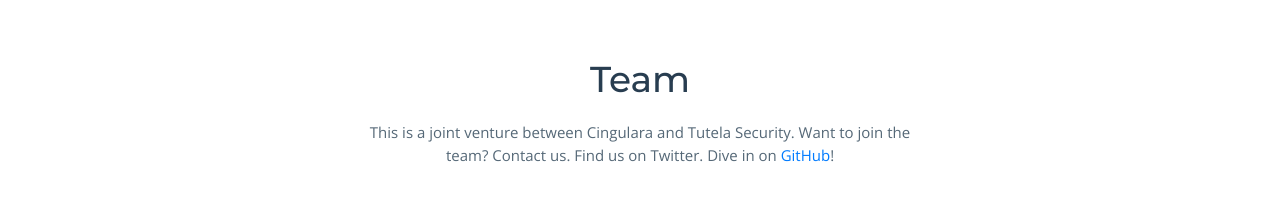
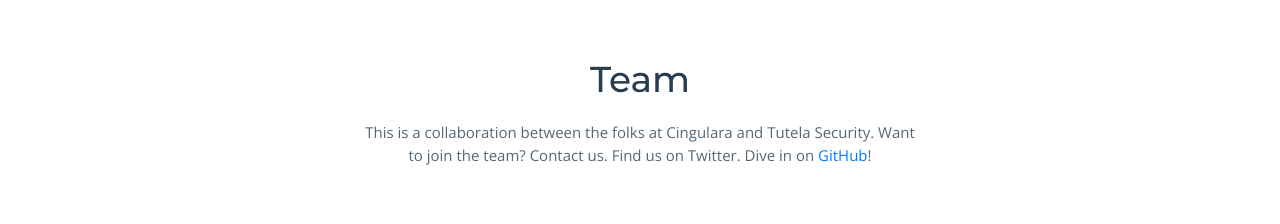
Before and after one commit to Cingulara/openrmf-io, a plain HTML site: page wwwroot/index.html in a window 1280 px wide. Shown: the part 3260-3484 px from the top of the page. Drawn offline with nearby package versions, Linux system fonts and the light colour scheme; files whose address does not match are found by name.

Commit message:
updated wording so it does not seem legalease

```diff
--- a/wwwroot/index.html
+++ b/wwwroot/index.html
@@ -316,7 +316,7 @@
       <div class="container">
         <div class="section-header">
           <h3>Team</h3>
-          <p>This is a joint venture between Cingulara and Tutela Security. Want to join the team? Contact us. Find us on Twitter.
+          <p>This is a collaboration between the folks at Cingulara and Tutela Security. Want to join the team? Contact us. Find us on Twitter.
             Dive in on <a href="https://github.com/Cingulara/openrmf-docs/" target="_blank">GitHub</a>!</p>
         </div>
 
```
